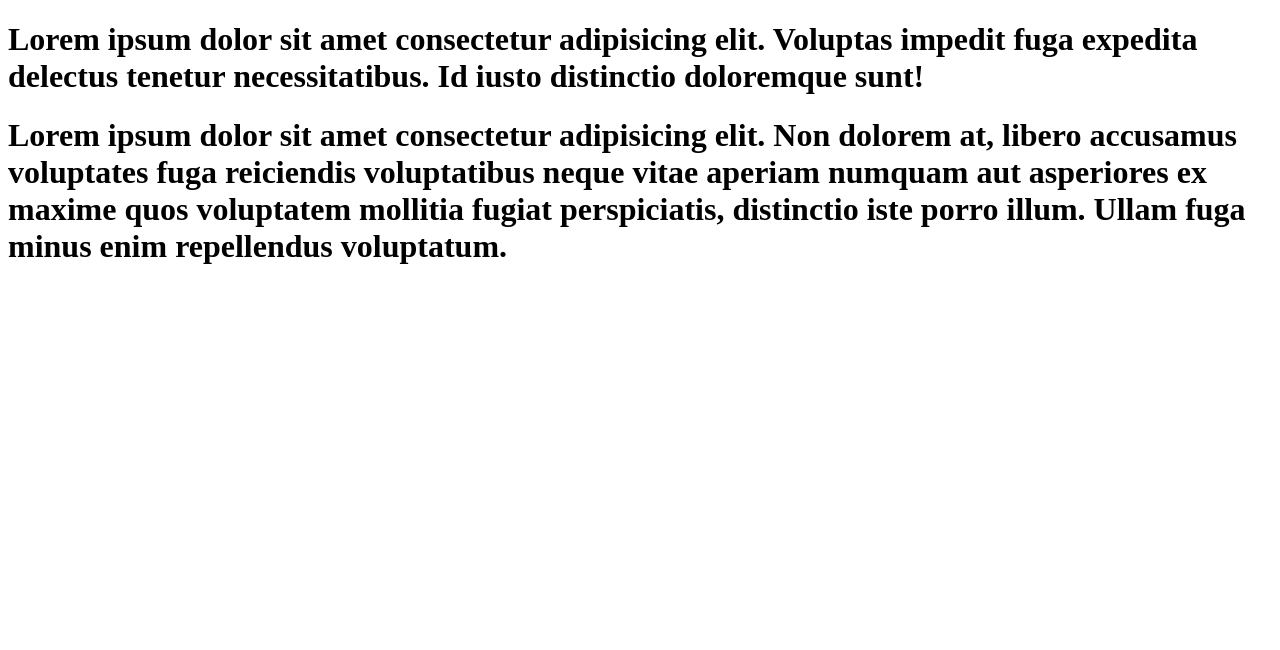
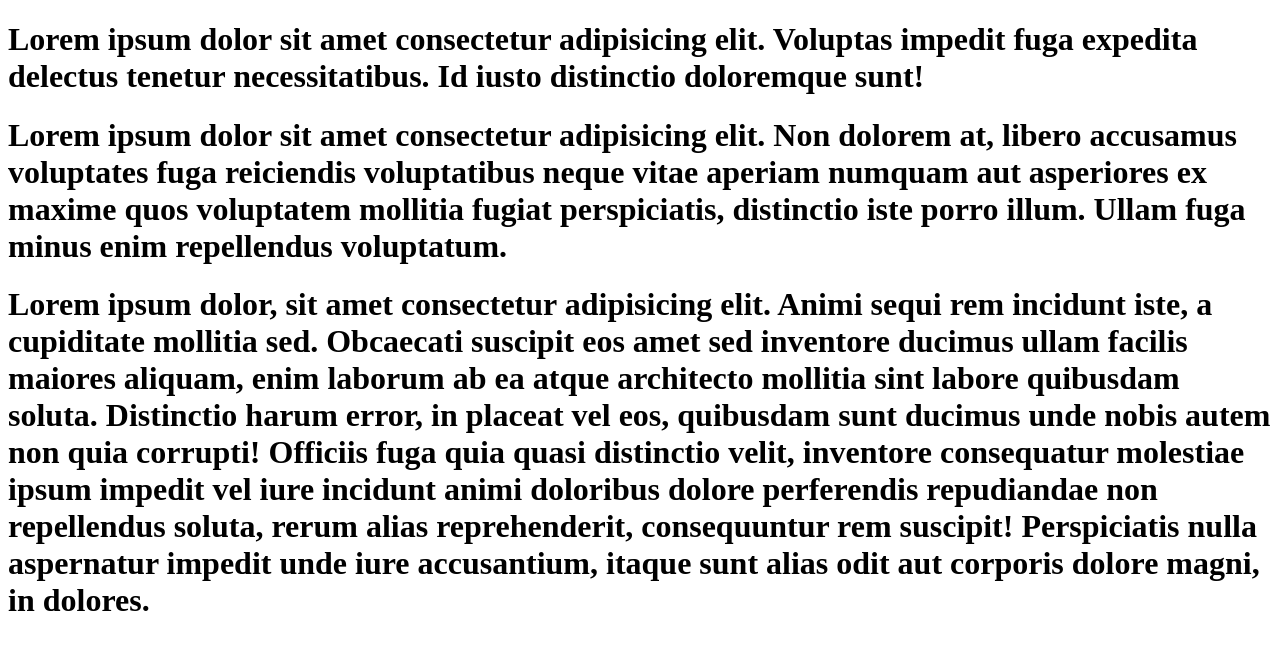
Before and after one commit to rohan5556/day-2, a plain HTML site: page index.html in a window 1280 px wide. Drawn offline with Linux system fonts and the light colour scheme.

Commit message:
lorem 100 added

```diff
--- a/index.html
+++ b/index.html
@@ -9,5 +9,6 @@
 <body>
     <h1>Lorem ipsum dolor sit amet consectetur adipisicing elit. Voluptas impedit fuga expedita delectus tenetur necessitatibus. Id iusto distinctio doloremque sunt!</h1>
     <h1>Lorem ipsum dolor sit amet consectetur adipisicing elit. Non dolorem at, libero accusamus voluptates fuga reiciendis voluptatibus neque vitae aperiam numquam aut asperiores ex maxime quos voluptatem mollitia fugiat perspiciatis, distinctio iste porro illum. Ullam fuga minus enim repellendus voluptatum.</h1>
+    <h1>Lorem ipsum dolor, sit amet consectetur adipisicing elit. Animi sequi rem incidunt iste, a cupiditate mollitia sed. Obcaecati suscipit eos amet sed inventore ducimus ullam facilis maiores aliquam, enim laborum ab ea atque architecto mollitia sint labore quibusdam soluta. Distinctio harum error, in placeat vel eos, quibusdam sunt ducimus unde nobis autem non quia corrupti! Officiis fuga quia quasi distinctio velit, inventore consequatur molestiae ipsum impedit vel iure incidunt animi doloribus dolore perferendis repudiandae non repellendus soluta, rerum alias reprehenderit, consequuntur rem suscipit! Perspiciatis nulla aspernatur impedit unde iure accusantium, itaque sunt alias odit aut corporis dolore magni, in dolores.</h1>
 </body>
 </html>
```
